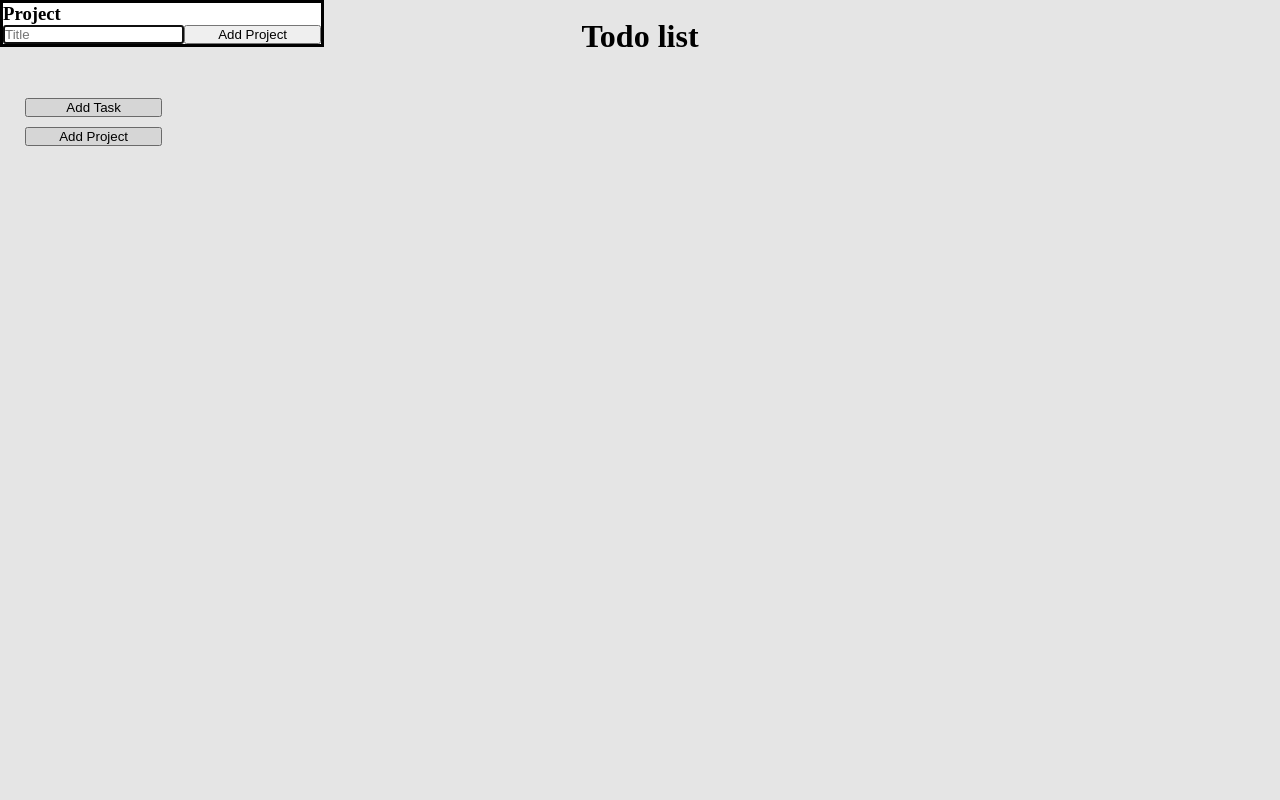
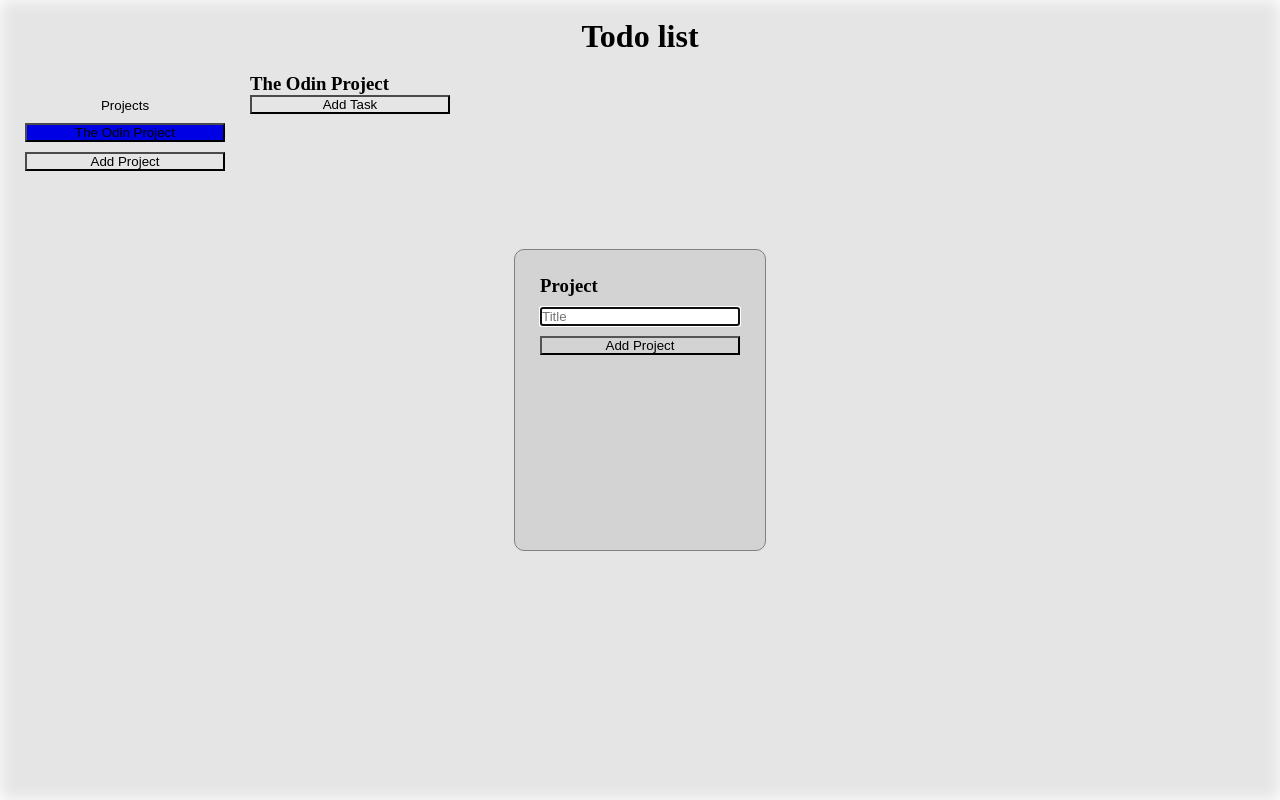
Before and after one commit to RisingToTheSky/Todo-list, a website built with webpack: page src/index.html in a window 1280 px wide. Both pictures are taken after a click on the button "Add Project". Built offline with nearby package versions, Linux system fonts and the light colour scheme.

Commit message:
Add a retrieve items from localStorage function

```diff
--- a/package.json
+++ b/package.json
@@ -16,5 +16,8 @@
     "style-loader": "^4.0.0",
     "webpack": "^5.91.0",
     "webpack-cli": "^5.1.4"
+  },
+  "dependencies": {
+    "date-fns": "^3.6.0"
   }
 }
--- a/src/DOM/editDialog.js
+++ b/src/DOM/editDialog.js
@@ -14,7 +14,7 @@ function createEditDialog() {
 
     titleElement.type = "text";
     titleElement.maxLength = "20";
-    descriptionElement.type = "text";
+    descriptionElement.type = "textarea";
     dueDateElement.type = "date";
     editTaskButton.type = "submit";
 
--- a/src/DOM/initialPage.js
+++ b/src/DOM/initialPage.js
@@ -16,8 +16,44 @@ const projectContainer = document.createElement("div");
 projectContainer.classList.add("projectContainer");
 let projectList = new ProjectList();
 
+function loadProjects() {
+    const storedData = getDataFromStorage();
+    if (storedData) {
+        projectList = Object.assign(new ProjectList(), storedData);
+        projectList.projects = projectList.projects.map(projectData => {
+            let project = Object.assign(new Project(), projectData);
+            project.tasks = project.tasks.map(taskData => Object.assign(new Task(), taskData));
+            return project;
+        });
+
+        projectList.projects.forEach(project => {
+            let projectButton = document.createElement("button");
+            projectButton.textContent = project.title;
+            projectButton.classList.add("project");
+            if (project.title === "The Odin Project") {
+                projectButton.classList.add("active");
+            }
+            projectContainer.appendChild(projectButton);
+        });
+
+        let activeProject = projectList.projects.find(project => project.title === "Today");
+        if (activeProject) {
+            generateTasks(activeProject);
+        }
+
+        let defaultProject = projectList.projects.find(project => project.title === "The Odin Project");
+        if (!defaultProject) {
+            defaultProject = createDefaultProject();
+        }
+
+    } else {
+        const defaultProject = createDefaultProject();
+        generateTasks(defaultProject);
+    }
+}
+
 function createDefaultProject() {
-    let title = "Today";
+    let title = "The Odin Project";
     let defaultProject = new Project(title);
     projectList.addDefaultProject(defaultProject);
 
@@ -25,6 +61,7 @@ function createDefaultProject() {
     defaultProjectButton.textContent = defaultProject.title;
     defaultProjectButton.classList.add("project", "active");
     projectContainer.appendChild(defaultProjectButton);
+    saveToStorage(projectList);
 }
 
 function createTask() {
@@ -48,8 +85,8 @@ function createProject() {
     projectList.addProjectToProjectList(project);
     saveToStorage(projectList);
     let projectButton = document.createElement("button");
+    projectButton.classList.add("project");
     projectButton.textContent = projectTitle;
-    projectButton.classList.add("project");
     projectContainer.appendChild(projectButton);
     console.log(projectList);
 }
@@ -61,6 +98,7 @@ function initialPage() {
     main.appendChild(addTask);
 
     const projects = document.createElement("button");
+    projects.classList.add("projects");
     projects.textContent = "Projects";
     sidebar.appendChild(projects);
 
@@ -71,11 +109,10 @@ function initialPage() {
     addProject.classList.add("addProject");
     sidebar.appendChild(addProject);
 
-
-    createDefaultProject();
     createProjectDialog();
     createTaskDialog();
     createEditDialog();
+    loadProjects();
 
     projectContainer.addEventListener("click" , () => {
         const projectButtons = document.querySelectorAll(".project");
--- a/src/DOM/page.js
+++ /dev/null
@@ -1,53 +0,0 @@
-import { Project } from "../objects/project";
-import { ProjectList} from "../objects/projectList";
-import { createProjectDialog } from "./projectDialog";
-
-const main = document.getElementById("main");
-const sidebar = document.querySelector(".sidebar");
-let projectList = new ProjectList();
-
-
-function createDefaultProject() {
-    let title = "Today";
-    let description = "";
-    let dueDate = new Date();
-    let defaultProject = new Project(title, description, dueDate);
-    projectList.addDefaultProject(defaultProject);
-}
-
-function createProject() {
-    let projectTitle = document.getElementById("projectTitle").value;
-    let projectsDescription = document.getElementById("projectDescription").value;
-    let projectDueDate = document.getElementById("projectDueDate").value;
-
-    let project = new Project(projectTitle, projectsDescription, projectDueDate);
-    projectList.addProjectToProjectList(project);
-}
-
-
-function initialPage() {
-    const addTask = document.createElement("button");
-    addTask.textContent = "Add Task";
-    addTask.classList.add("addTask");
-    sidebar.appendChild(addTask);
-
-    const addProject = document.createElement("button");
-    addProject.textContent = "Add Project";
-    addProject.classList.add("addProject");
-    sidebar.appendChild(addProject);
-
-    createDefaultProject();
-    createProjectDialog();
-
-    const projectDialog = document.querySelector(".projectDialog");
-
-    addProject.addEventListener("click", () => {
-        projectDialog.showModal();
-    });
-
-    const submitProject = document.querySelector(".submitProject");
-    submitProject.addEventListener("click", createProject);
-    console.log(projectList);
-}
-
-export {initialPage};
--- a/src/DOM/projectDialog.js
+++ b/src/DOM/projectDialog.js
@@ -10,6 +10,7 @@ function createProjectDialog() {
     addProjectButton.type = "submit";
 
     dialog.classList.add("projectDialog");
+    dialog.classList.add("hidden");
     form.action = "#";
     form.method = "dialog";
     form.id = "Project-Form";
--- a/src/DOM/projectsPage.js
+++ b/src/DOM/projectsPage.js
@@ -9,7 +9,7 @@ taskContainer.classList.add("taskContainer");
 const h3 = document.createElement("h3");
 main.appendChild(h3);
 main.appendChild(taskContainer);
-h3.textContent = "Today";
+h3.textContent = "The Odin Project";
 
 function generateProjectTitle(projectButton) {
     h3.textContent = projectButton.textContent;
--- a/src/DOM/taskDialog.js
+++ b/src/DOM/taskDialog.js
@@ -17,7 +17,7 @@ function createTaskDialog() {
     titleElement.placeholder = "Title";
     titleElement.id = "taskTitle";
 
-    descriptionElement.type = "text";
+    descriptionElement.type = "textarea";
     descriptionElement.id = "taskDescription";
     descriptionElement.placeholder = "Description";
 
--- a/src/index.js
+++ b/src/index.js
@@ -1,4 +1,4 @@
 import './style.css';
-import { initialPage } from './DOM/page';
+import { initialPage } from './DOM/initialPage';
 
 initialPage();
--- a/src/localStorage/localStorage.js
+++ b/src/localStorage/localStorage.js
@@ -2,9 +2,8 @@ function saveToStorage(projectList) {
     localStorage.setItem("projectList", JSON.stringify(projectList));
 }
 
-function getDataFromStorage(item) {
-    const array = JSON.parse(localStorage.getItem(item));
-    return array;
+function getDataFromStorage() {
+    return JSON.parse(localStorage.getItem("projectList")) || [];
 }
 
 export {saveToStorage};
--- a/src/objects/project.js
+++ b/src/objects/project.js
@@ -1,8 +1,6 @@
 class Project {
-    constructor(title, description, dueDate) {
+    constructor(title) {
         this.title = title;
-        this.description = description;
-        this.dueDate = dueDate;
         this.uniqueId = Date.now();
         this.tasks = [];
     }
--- a/src/objects/projectList.js
+++ b/src/objects/projectList.js
@@ -1,5 +1,3 @@
-import { Project } from "./project";
-
 class ProjectList {
     constructor() {
         this.projects = [];
--- a/src/style.css
+++ b/src/style.css
@@ -37,10 +37,19 @@ header {
 }
 
 button {
-    width: 137.28px;
+    width: 200px;
     cursor: pointer;
+    background: none;
 }
 
+.projects {
+    background: none;
+    border: none;
+}
+
+.projects:hover {
+    cursor: default;
+}
 .active {
     background-color: blue;
 }
@@ -62,17 +71,60 @@ button {
     border: 1px solid black;
 }
 
-.priority {
-    background-color: green;
+#priorityLow, #priorityMedium, #priorityHigh {
+    width: 60px;
+    height: 20px;
 }
 
-.priority, .complete {
+.priority, .complete{
     border-radius: 100%;
     width: 25px;
     height: 25px;
 }
 
+.priority {
+    background-color: gray;
+}
+
 .edit {
-    width: 25px;
+    width: 30px;
     height: 20px;
 }
+
+.hidden {
+    display: none;
+}
+
+dialog {
+    display: block;
+    top: 50%;
+    left: 50%;
+    transform: translate(-50%, -50%);
+    width: 200px;
+    height: 250px;
+    background-color: lightgray;
+    border: 1px solid gray;
+    border-radius: 10px;
+    padding: 25px;
+}
+
+form {
+    display: flex;
+    flex-direction: column;
+    gap: 10px;
+}
+
+dialog::backdrop {
+    filter: blur(8px);
+}
+
+.priorities {
+    display: flex;
+    flex-direction: column;
+    gap: 5px;
+}
+
+.priorities > div {
+    display: flex;
+    gap: 10px;
+}
```
Also changed, not shown: src/index.html (line endings or trailing spaces), 1 other file.
